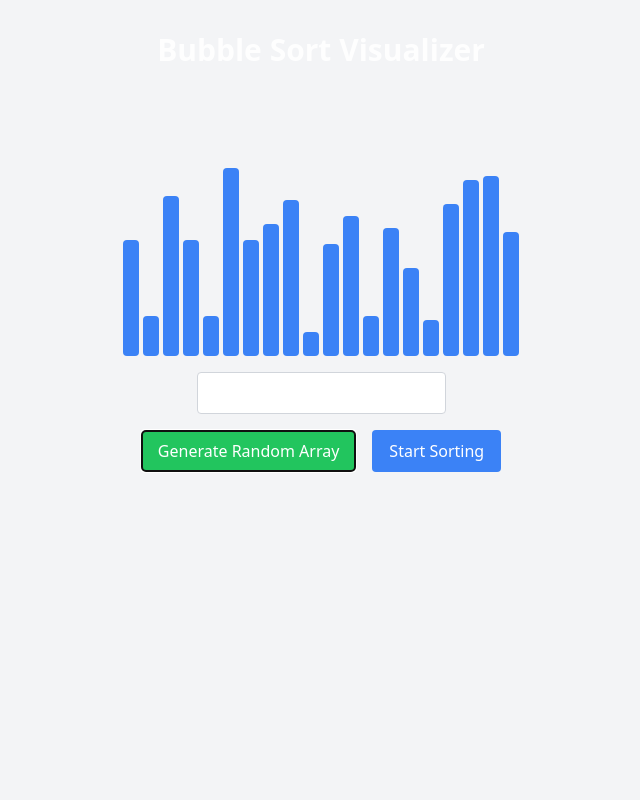
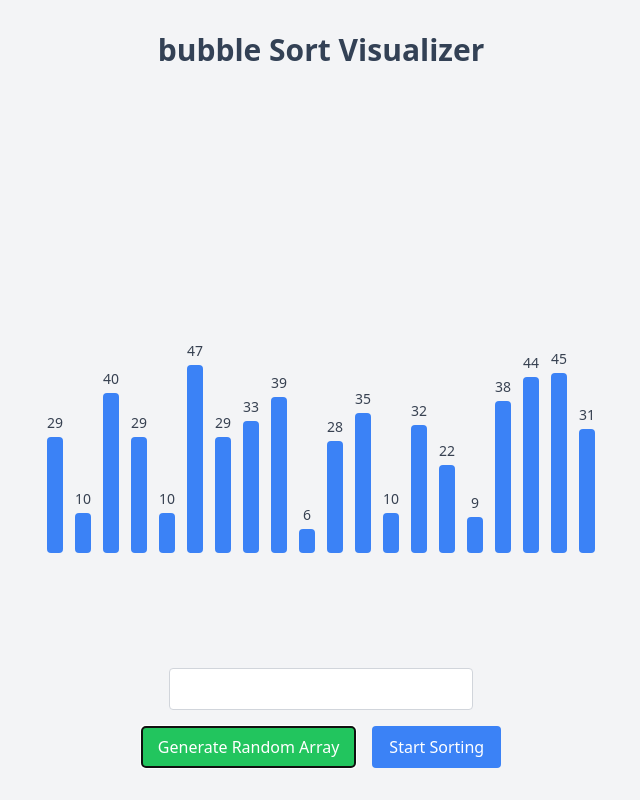
Before and after one commit to Shayan-Mst/sort-algorithm-comparison, a React app in the folder sort-algorithm-comparison/: page / in a window 1280 px wide. Both pictures are taken after typing "Sample" into the empty fields and a click on the button "Generate Random Array". Shown: the whole page, without its empty margins (319-959 px from the left). Built offline with nearby package versions, Linux system fonts and the light colour scheme; the HTML template or start-up script is replaced by a standard one.

Commit message:
bubble sort algo done

```diff
--- a/sort-algorithm-comparison/src/components/Bar.tsx
+++ b/sort-algorithm-comparison/src/components/Bar.tsx
@@ -10,18 +10,20 @@ const Bars: React.FC<BarsProps> = ({ array, highlighted }) => {
   return (
     <div className="flex items-end justify-center h-64 gap-1">
       {array.map((value, index) => (
+        <div key={index} className="flex flex-col items-center">
+          <span className="text-sm mb-1 text-gray-700">{value}</span>
           <motion.div
-          key={index}
             layout
             animate={{
               height: `${value * 4}px`,
               backgroundColor: highlighted.includes(index)
-              ? "#ef4444" // red-500
-              : "#3b82f6", // blue-500
+                ? "#ef4444" // red
+                : "#3b82f6", // blue
             }}
             transition={{ type: "spring", stiffness: 300, damping: 20 }}
-          className="w-4 rounded"
+            className="w-4 rounded mx-1"
           />
+        </div>
       ))}
     </div>
   );
--- a/sort-algorithm-comparison/src/components/Control.tsx
+++ b/sort-algorithm-comparison/src/components/Control.tsx
@@ -14,13 +14,13 @@ const Controls: React.FC<ControlsProps> = ({
   customInput,
 }) => {
   return (
-    <div className="flex flex-col items-center gap-4 mt-4">
+    <div className="flex flex-col items-center gap-4">
       <input
         type="text"
         placeholder="e.g. 5,10,15,7"
         value={customInput}
         onChange={(e) => onCustomChange(e.target.value)}
-        className="border border-gray-300 p-2 rounded"
+        className="border border-gray-300 p-2 rounded w-1/4"
       />
       <div className="flex gap-4">
         <button
--- a/sort-algorithm-comparison/src/components/SortingVisualizer.tsx
+++ b/sort-algorithm-comparison/src/components/SortingVisualizer.tsx
@@ -9,6 +9,7 @@ const SortingVisualizer = () => {
     const [array, setArray] = useState<number[]>([]);
     const [highlighted, setHighlighted] = useState<number[]>([]);
     const [customInput, setCustomInput] = useState("");
+    const [sortAlg,setSortAlg] = useState('bubble');
 
     const generateRandomArrayFunc = () => {
 
@@ -30,8 +31,12 @@ const SortingVisualizer = () => {
     };
 
   return (
-    <div className="min-h-screen bg-gray-100 p-8 text-center">
-      <h1 className="text-3xl font-bold mb-8">Bubble Sort Visualizer</h1>
+
+
+    <div className="min-h-screen grid items-end bg-gray-100 p-8 text-center">
+    <div className="self-start">
+        <h1 className="text-3xl font-bold text-center text-slate-700"> {sortAlg} Sort Visualizer</h1>
+        </div>
       <Bars array={array} highlighted={highlighted} />
       <Controls
         onGenerate={generateRandomArrayFunc}
@@ -40,6 +45,7 @@ const SortingVisualizer = () => {
         customInput={customInput}
       />
     </div>
+
   );
 };
 
```
Lines whose indentation alone changed are shown as unchanged.
